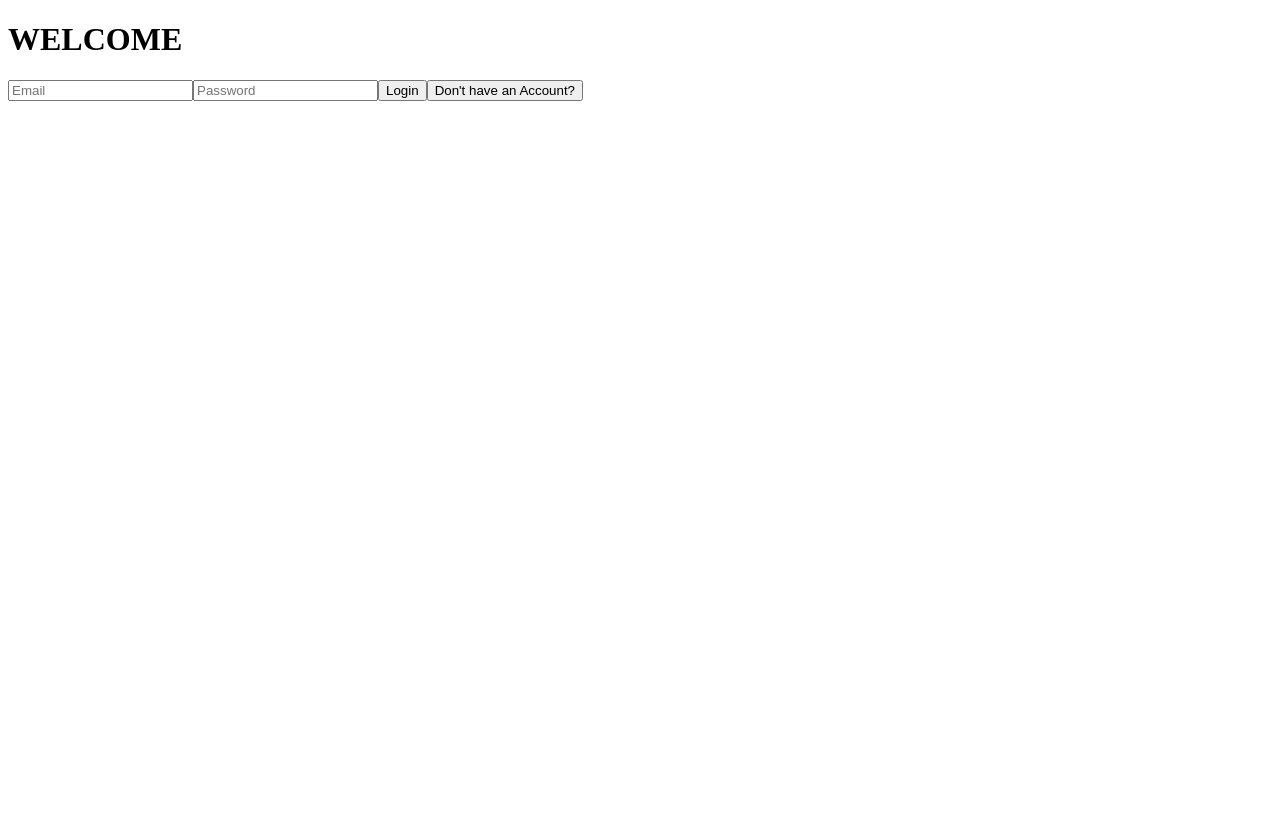
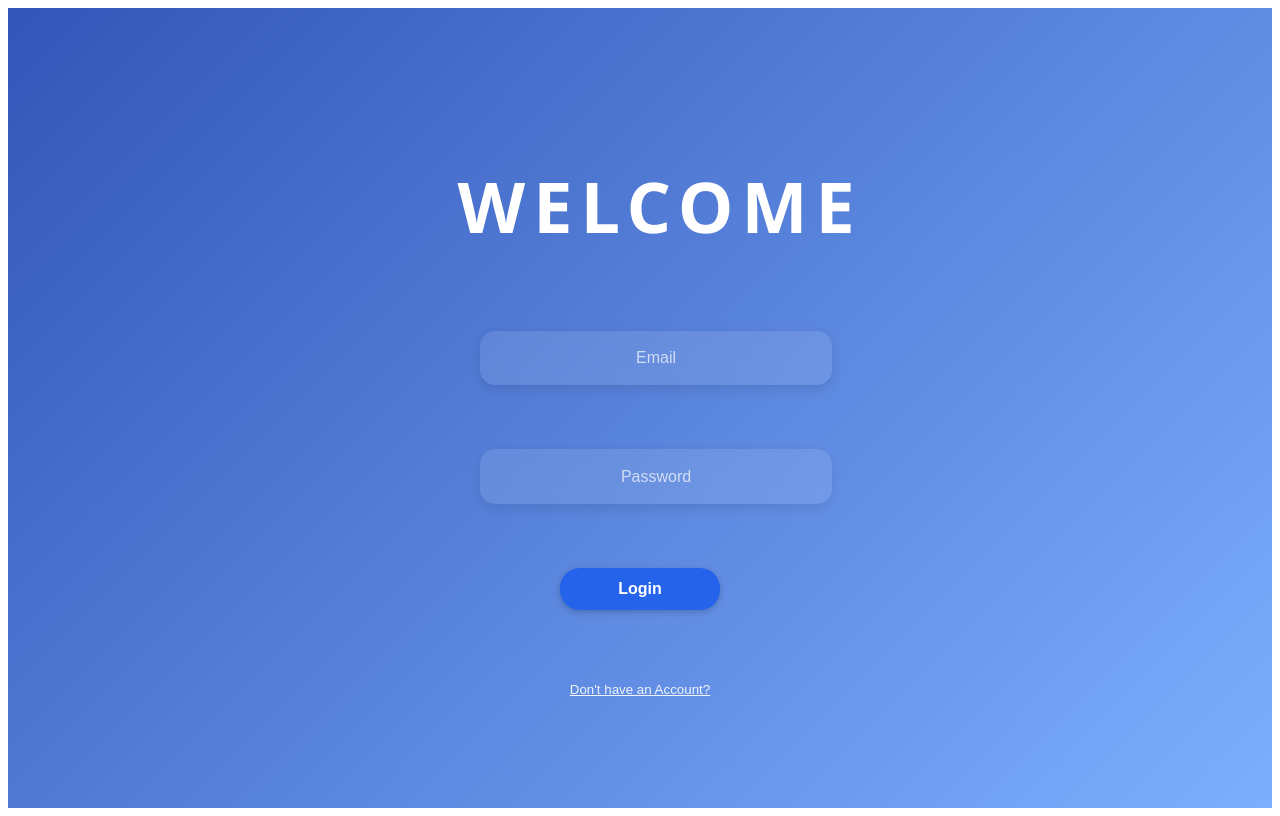
Before and after one commit to NancyMetaU/FinanceCompanion, a React (Vite) app in the folder frontend/: page /login in a window 1280 px wide. Built offline with nearby package versions, Linux system fonts and the light colour scheme; no server answers.

Commit message:
Implement css for login

```diff
--- a/frontend/src/App.css
+++ b/frontend/src/App.css
@@ -35,3 +35,90 @@
   max-width: 400px;
   text-align: center;
 }
+
+.auth-page {
+  min-height: 100vh;
+  display: flex;
+  flex-direction: column;
+  justify-content: center;
+  align-items: center;
+  background: linear-gradient(135deg, #3256b8, #7daffe);
+  color: white;
+  font-family: 'Segoe UI', sans-serif;
+  font-size: 35px;
+  letter-spacing: 8px;
+}
+
+.auth-form {
+  margin-top: 45px;
+  width: 320px;
+  display: flex;
+  flex-direction: column;
+  gap: 4rem;
+}
+
+.auth-page-title {
+  text-align: center;
+  margin-bottom: 2rem;
+  font-weight: bold;
+  width: 365px;
+}
+
+.auth-container {
+  display: flex;
+  flex-direction: column;
+  align-items: center;
+}
+
+.auth-input {
+  width: 100%;
+  padding: 1.15rem 1rem;
+  border-radius: 15px;
+  background: rgba(255, 255, 255, 0.1);
+  border: none;
+  color: white;
+  font-size: 1rem;
+  backdrop-filter: blur(10px);
+  box-shadow: 0 4px 12px rgba(0, 0, 0, 0.1);
+  text-align: center;
+}
+
+.auth-input::placeholder {
+  color: rgba(255, 255, 255, 0.7);
+}
+
+.auth-input:focus {
+  outline: 2px solid #fff;
+}
+.auth-submit-btn {
+  width: 50%;
+  padding: 0.75rem;
+  border: none;
+  border-radius: 20px;
+  background-color: #2563eb;
+  color: white;
+  font-size: 1rem;
+  font-weight: 600;
+  cursor: pointer;
+  box-shadow: 0 2px 6px rgba(0, 0, 0, 0.2);
+  align-self: center;
+}
+
+.auth-submit-btn:hover {
+  background-color: #1e40af;
+}
+
+.auth-change-btn {
+  background: none;
+  border: none;
+  color: rgba(255, 255, 255, 0.9);
+  text-decoration: underline;
+  font-weight: 500;
+  cursor: pointer;
+  padding: 0.5rem;
+}
+
+.auth-change-btn:hover {
+  color: white;
+  text-decoration: none;
+}
```
